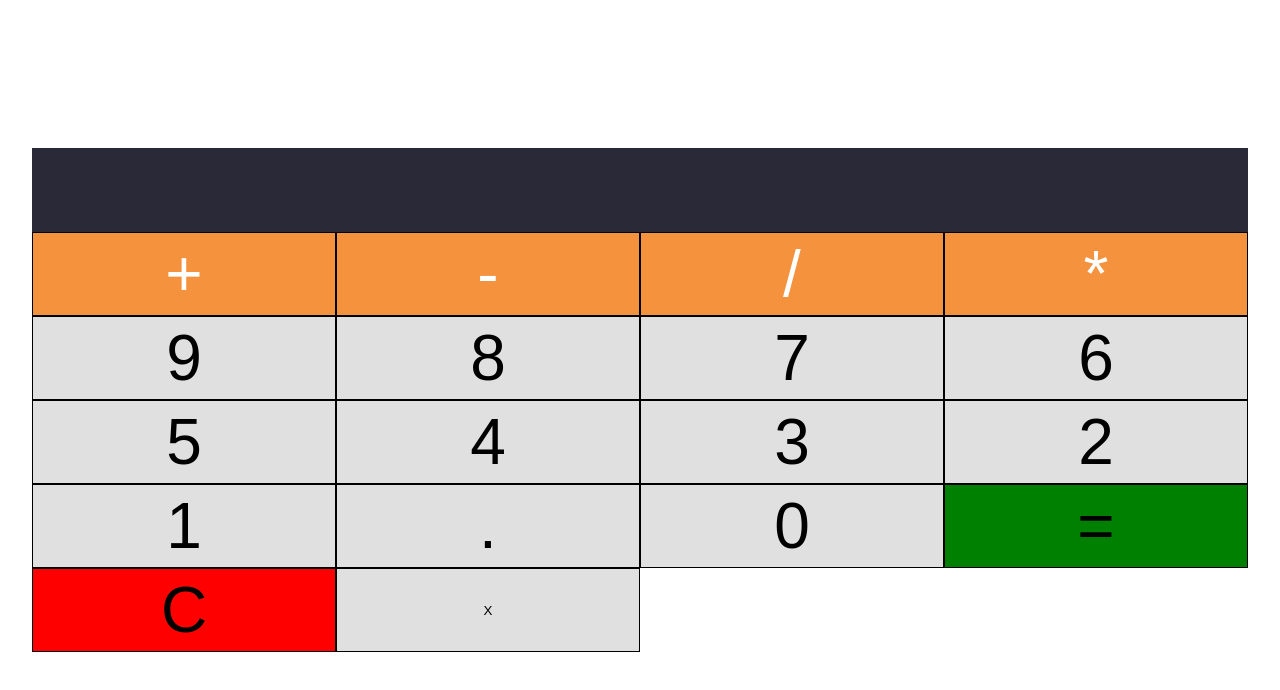
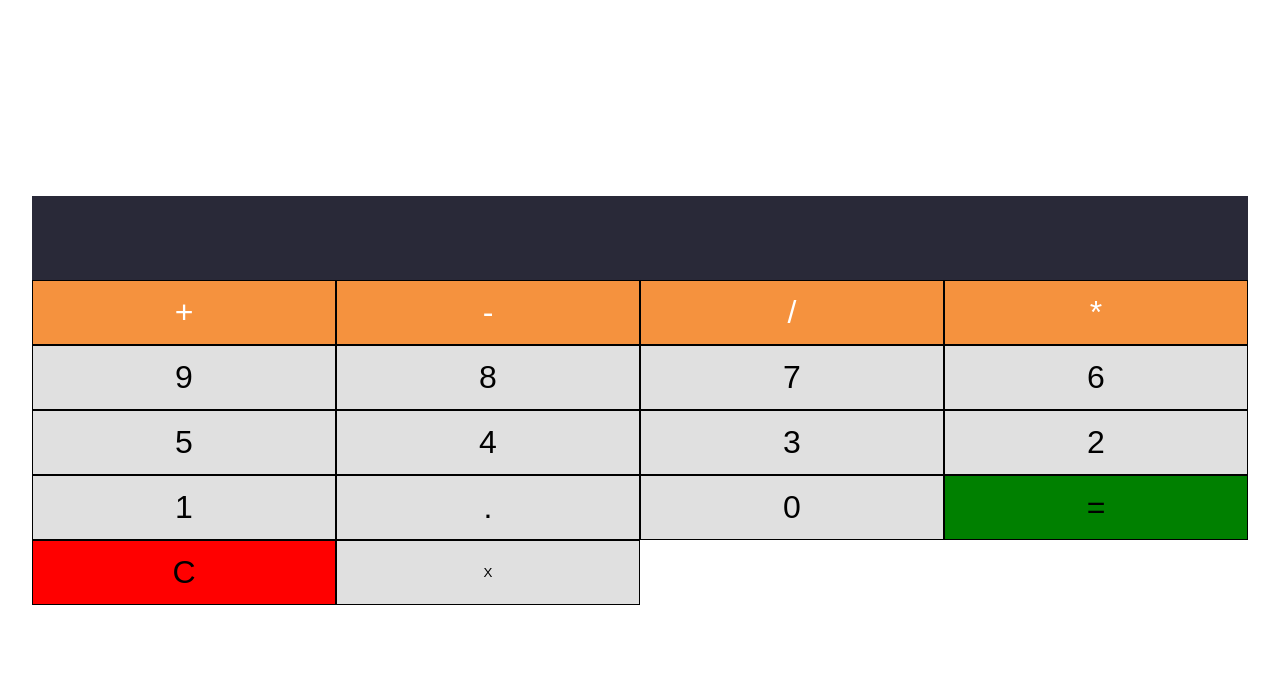
Before and after one commit to EbadAlam/Calculator, a plain HTML site: page index.html in a window 1280 px wide. Drawn offline with Linux system fonts and the light colour scheme.

Commit message:
Update style.css

```diff
--- a/style.css
+++ b/style.css
@@ -47,7 +47,8 @@ button:hover{
  background: rgb(224,224,224);
 }
 .btn,.btn-equal,.btn-clear{
- font-size: 4rem;
+ font-size: 2rem;
+	height:65px;
 }
 .btn-equal{
  background: green;
```
